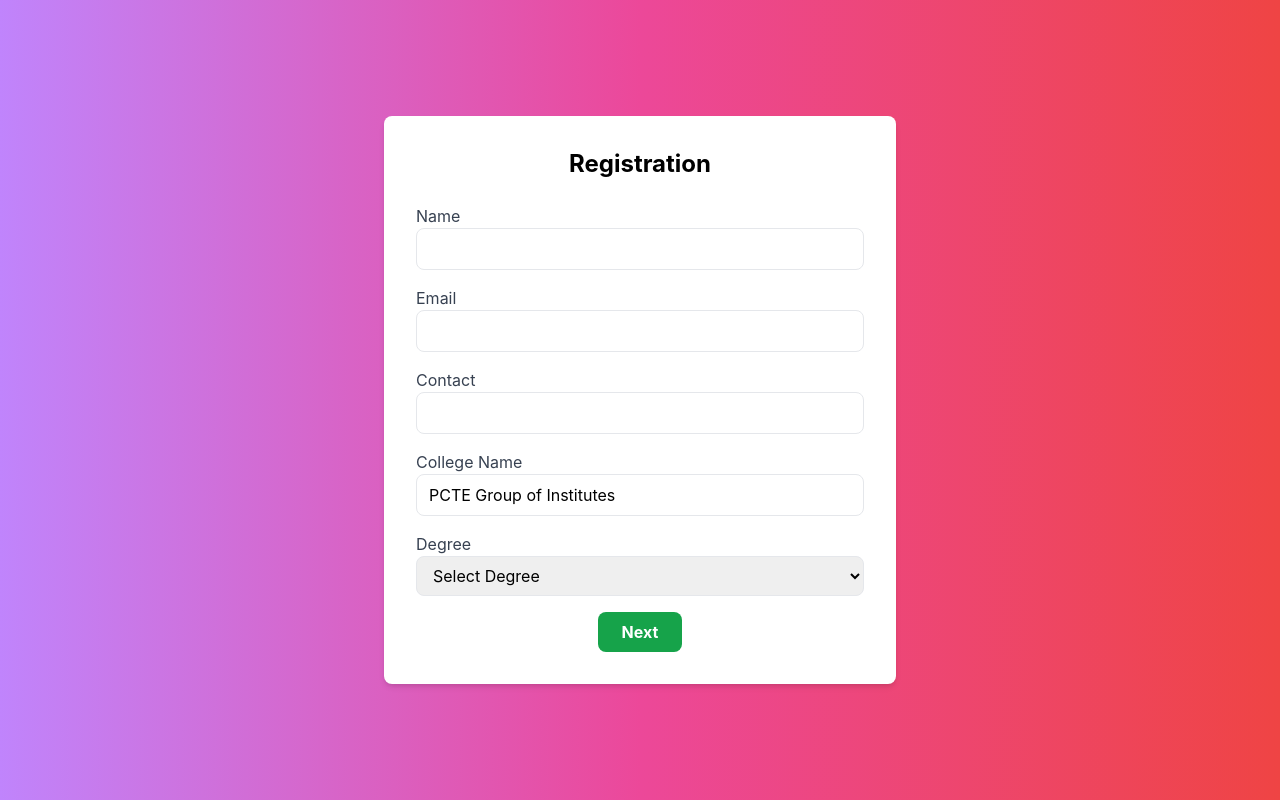
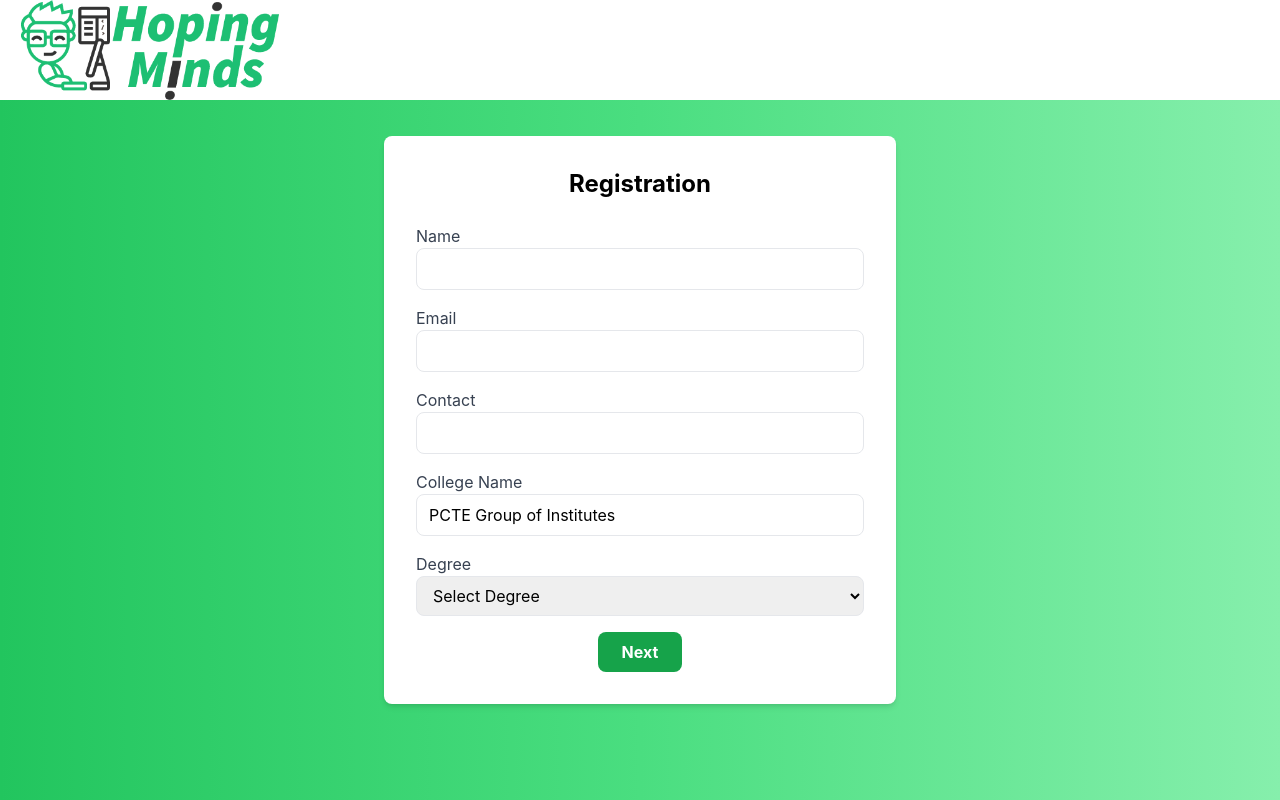
Before and after one commit to avinash-kr-pandey/websiteHM, a React (Create React App) app: page / in a window 1280 px wide. Built offline with nearby package versions, Linux system fonts and the light colour scheme.

Commit message:
new commit

```diff
--- a/src/components/Registration.jsx
+++ b/src/components/Registration.jsx
@@ -1,18 +1,42 @@
-import React from 'react';
+import React from "react";
 
-const RegistrationForm = ({ formData, degrees, error, onFormChange, onFormSubmit }) => {
+const RegistrationForm = ({
+  formData,
+  degrees,
+  error,
+  onFormChange,
+  onFormSubmit,
+}) => {
   return (
-    <div className="flex items-center justify-center min-h-screen bg-gradient-to-r from-purple-400 via-pink-500 to-red-500 bg-size-200 bg-pos-0 animate-background-pan">
+    <div className="relative flex flex-col items-center min-h-screen bg-gradient-to-r from-green-500 via-green-400 to-green-300 bg-size-200 bg-pos-0 animate-background-pan">
+      <div className="w-full bg-white">
+        <a
+          href="https://hopingminds.com/"
+          target="_blank"
+          rel="noopener noreferrer"
+        >
+          <img
+            src="./hm.png"
+            alt="Logo"
+            className="object-contain w-[200px] h-[80px] sm:w-[300px] sm:h-[100px] cursor-pointer"
+          />
+        </a>
+      </div>
+
       <form
-        className="bg-white p-4 sm:p-6 md:p-8 rounded-lg shadow-md w-full max-w-xs sm:max-w-sm md:max-w-lg"
+        className="bg-white mt-9 p-4 sm:p-6 md:p-8 rounded-lg shadow-md w-full max-w-xs sm:max-w-sm md:max-w-lg"
         onSubmit={onFormSubmit}
       >
-        <h2 className="text-lg sm:text-xl md:text-2xl font-bold mb-4 sm:mb-6 text-center">Registration</h2>
+        <h2 className="text-lg sm:text-xl md:text-2xl font-bold mb-4 sm:mb-6 text-center">
+          Registration
+        </h2>
 
         {error && <p className="text-red-500 text-center mb-4">{error}</p>}
 
         <div className="mb-3 sm:mb-4">
-          <label className="block text-gray-700 text-sm sm:text-base">Name</label>
+          <label className="block text-gray-700 text-sm sm:text-base">
+            Name
+          </label>
           <input
             type="text"
             name="name"
@@ -23,7 +47,9 @@ const RegistrationForm = ({ formData, degrees, error, onFormChange, onFormSubmit
         </div>
 
         <div className="mb-3 sm:mb-4">
-          <label className="block text-gray-700 text-sm sm:text-base">Email</label>
+          <label className="block text-gray-700 text-sm sm:text-base">
+            Email
+          </label>
           <input
             type="email"
             name="email"
@@ -34,7 +60,9 @@ const RegistrationForm = ({ formData, degrees, error, onFormChange, onFormSubmit
         </div>
 
         <div className="mb-3 sm:mb-4">
-          <label className="block text-gray-700 text-sm sm:text-base">Contact</label>
+          <label className="block text-gray-700 text-sm sm:text-base">
+            Contact
+          </label>
           <input
             type="number"
             name="phone"
@@ -45,7 +73,9 @@ const RegistrationForm = ({ formData, degrees, error, onFormChange, onFormSubmit
         </div>
 
         <div className="mb-3 sm:mb-4">
-          <label className="block text-gray-700 text-sm sm:text-base">College Name</label>
+          <label className="block text-gray-700 text-sm sm:text-base">
+            College Name
+          </label>
           <input
             type="text"
             name="college"
@@ -56,7 +86,9 @@ const RegistrationForm = ({ formData, degrees, error, onFormChange, onFormSubmit
         </div>
 
         <div className="mb-3 sm:mb-4">
-          <label className="block text-gray-700 text-sm sm:text-base">Degree</label>
+          <label className="block text-gray-700 text-sm sm:text-base">
+            Degree
+          </label>
           <select
             name="degree"
             value={formData.degree}
@@ -75,7 +107,7 @@ const RegistrationForm = ({ formData, degrees, error, onFormChange, onFormSubmit
         <div className="text-center">
           <button
             type="submit"
-            className="px-4 py-2  font-bold sm:px-6 sm:py-2 bg-green-600 text-white rounded-lg hover:bg-green-600 focus:outline-none focus:ring-2 focus:ring-green-700 transition"
+            className="px-4 py-2 font-bold sm:px-6 sm:py-2 bg-green-600 text-white rounded-lg hover:bg-green-600 focus:outline-none focus:ring-2 focus:ring-green-700 transition"
           >
             Next
           </button>
```
Also changed, not shown: public/index.html (+1 -21 lines), src/components/Reg.css (added, +53 -0 lines), public/hm.png (added), 1 other file (tests, documents, lock files or other folders).
